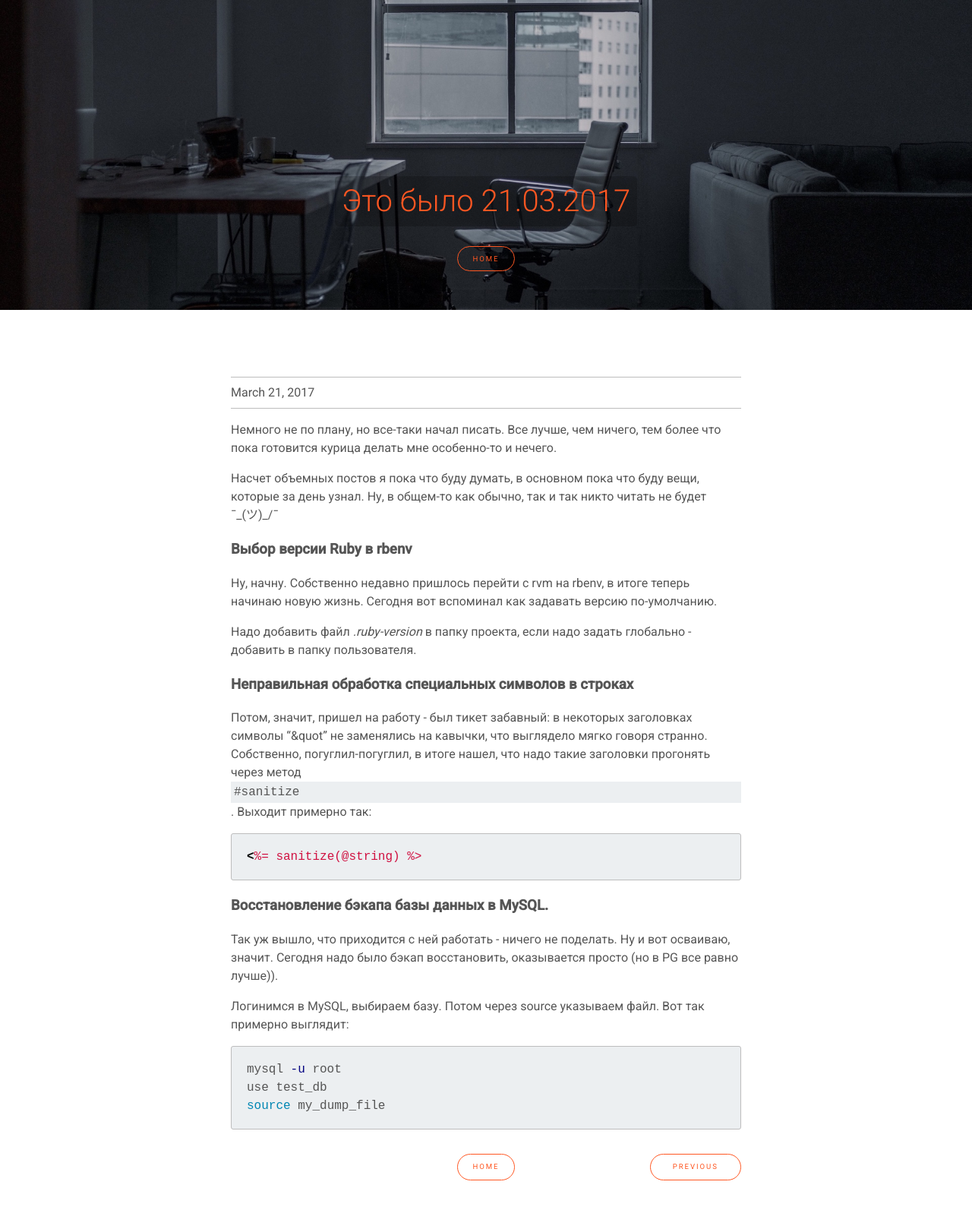
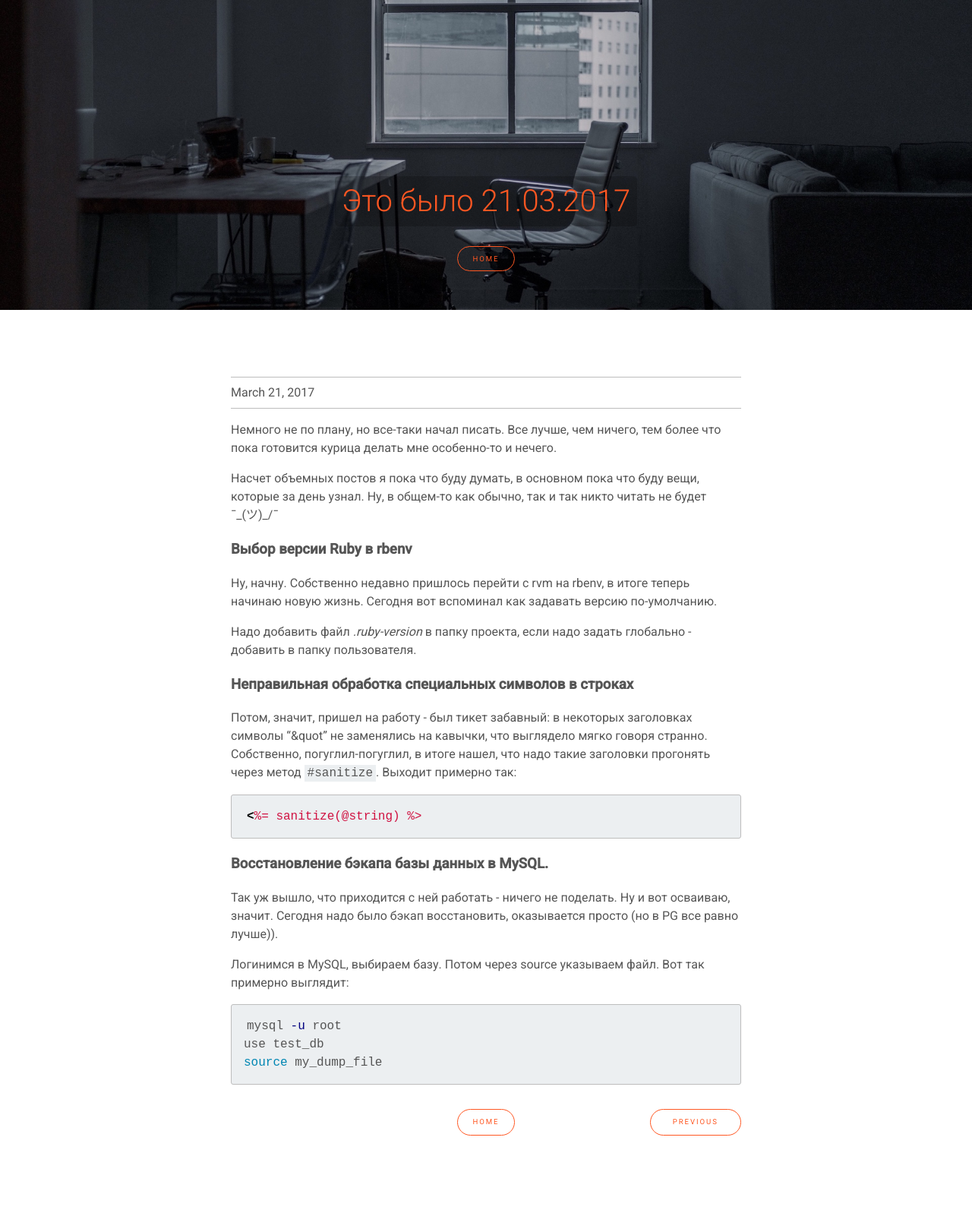
Before and after one commit to poctek/poctek.github.io, a Jekyll site: the page built from _posts/2017-03-21-it-was-21-03-2017.md, in a window 1280 px wide. Shown: the whole page at 76% size. Built offline with Jekyll 4.4.1, drawn with Linux system fonts in a browser that asks for light colours; after the commit the page ends 1559 px from its top, so only the background shows below that.

Commit message:
Add inline code tag styling

```diff
--- a/_sass/_base.scss
+++ b/_sass/_base.scss
@@ -38,18 +38,17 @@ h1,
 code,
 pre {
   background: $code-background;
-  display: block;
 }
 
 pre {
   border: 1px solid $code-border-color;
   border-radius: 3px;
+  display: block;
 }
 
 code {
   overflow: auto;
   padding: 2px 4px;
-  vertical-align: text-bottom;
 }
 
 pre {
```
